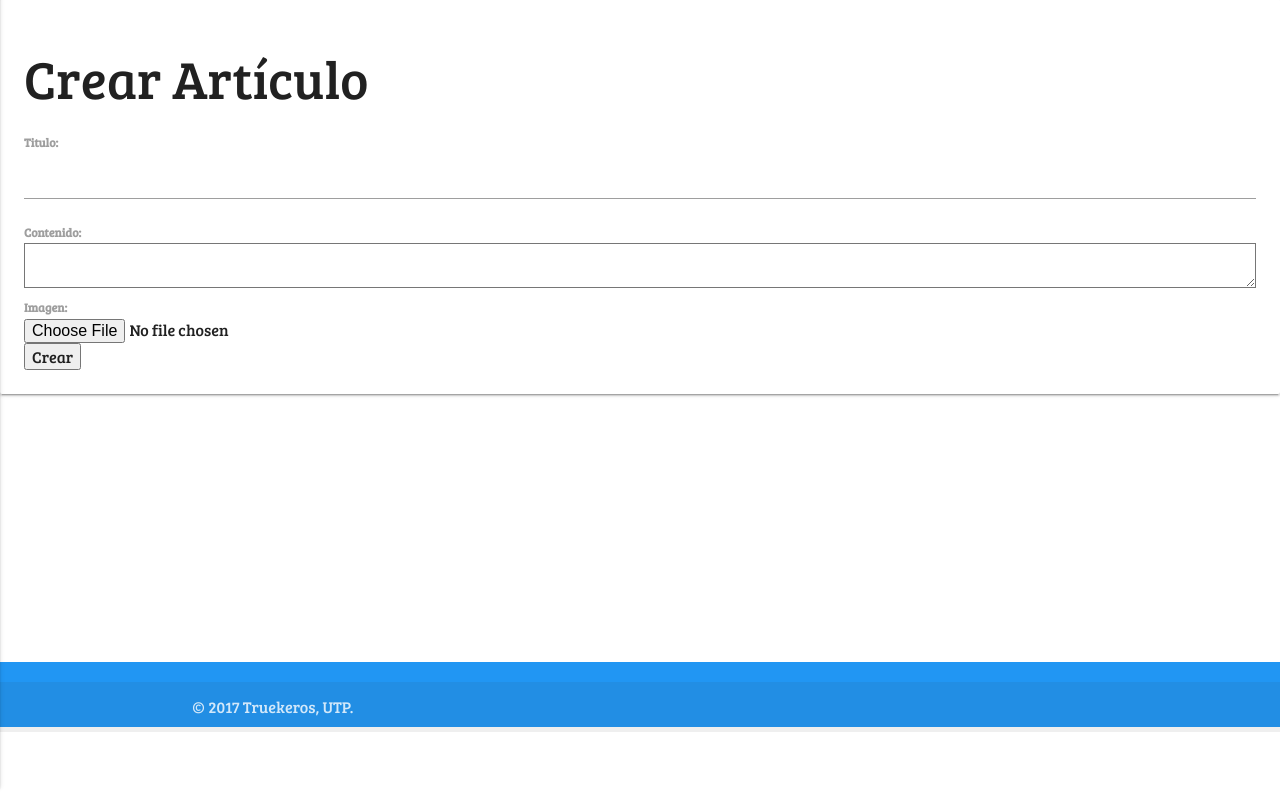
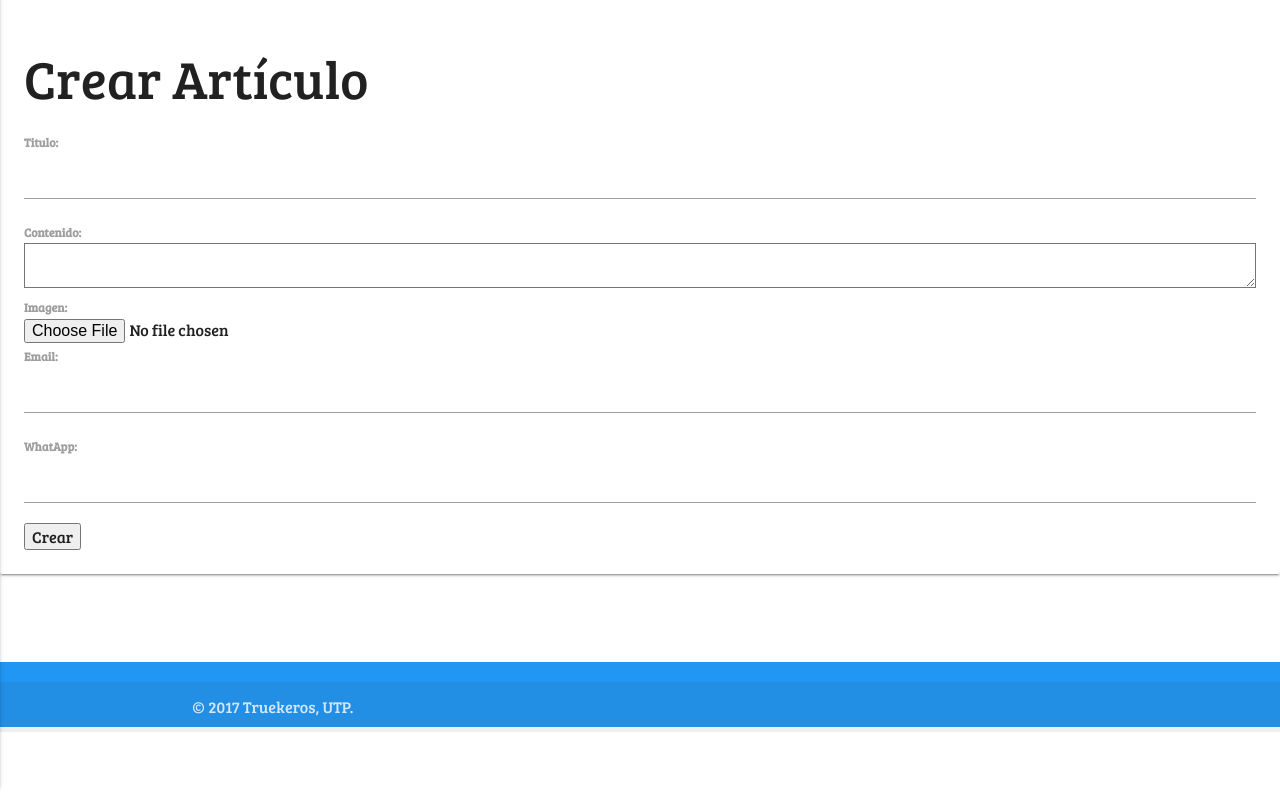
Before and after one commit to Anubiz0411/truekeros, a Django app: page /crear/ in a window 1280 px wide. Shown: the part 73-870 px from the top of the page. Run offline with Django 3.2, Linux system fonts and the light colour scheme; the visitor is signed in with stand-in values (Sample User, id 1); some libraries are stand-ins or nearby versions.

Commit message:
add crearte post users

```diff
--- a/publicacion/models.py
+++ b/publicacion/models.py
@@ -27,7 +27,7 @@ class Entrada(models.Model):
         blank=True,
 )
 	email = models.EmailField(null=False)
-	number = models.IntegerField(null=None)
+	number = models.CharField(max_length=15, null=None)
 	slug = models.SlugField(editable=False )
 
 	def __unicode__(self):
--- a/templates/entrada_detail.html
+++ b/templates/entrada_detail.html
@@ -20,8 +20,8 @@
         </div>
         <div class="input-field col s6">
           <i class="material-icons prefix">phone</i>
-          <input id="icon_telephone" type="tel" class="">
-          <label for="icon_telephone">{{ object.number }}</label>
+          <input disabled  id="disabled" type="text" class="">
+          <label for="disabled">{{ object.number }}</label>
         </div>
       </div>
     </form>
--- a/templates/form_post.html
+++ b/templates/form_post.html
@@ -39,3 +39,13 @@
 	<label for="id_imagen" class="icon-imagen"><b>Imagen:</b></label>
     <div>{{form.imagen}}</div>
 </div>
+
+<div class="contenedor-input">
+    <label for="id_email"><b>Email:</b></label>
+    <div>{{form.email}}</div>
+</div>
+
+<div class="contenedor-input">
+    <label for="id_number"><b>WhatApp:</b></label>
+    <div>{{form.number}}</div>
+</div>
```
Also changed, not shown: publicacion/migrations/0006_auto_20170522_0416.py (added).
